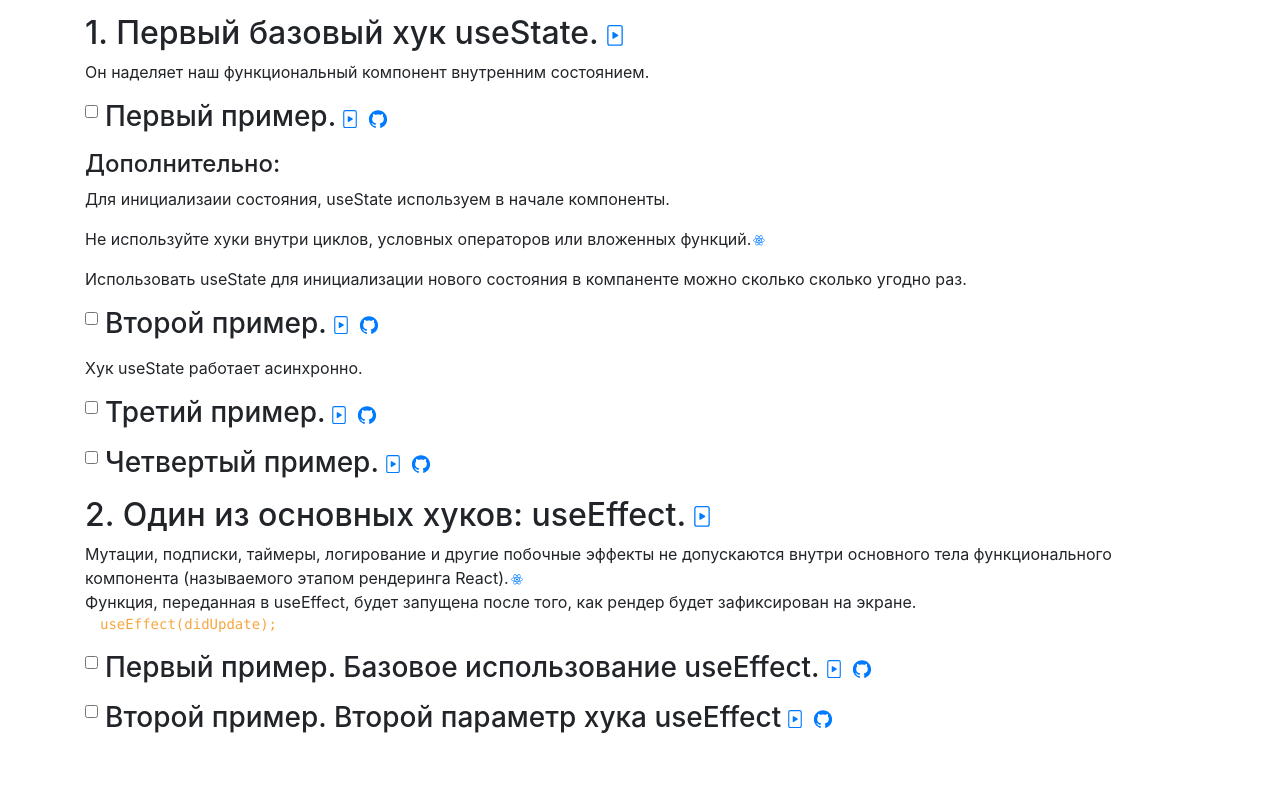
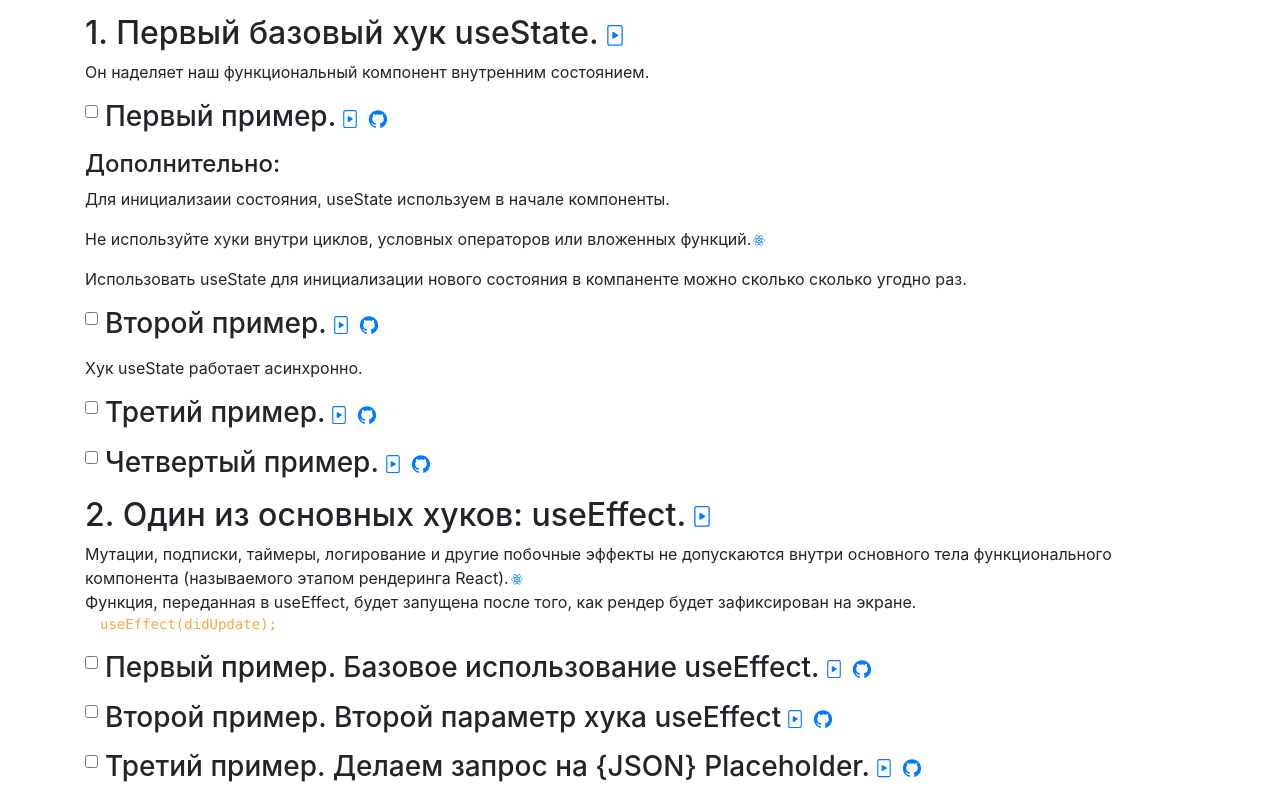
Before and after one commit to AVL68/react_hooks_compendium, a React (Create React App) app: page / in a window 1280 px wide. Shown: the part 234-1034 px from the top of the page. Before the commit the page ends 984 px from the top, so only its background shows below. Built offline with nearby package versions, Linux system fonts and the light colour scheme.

Commit message:
Lesson02. Добавил третий пример.

```diff
--- /dev/null
+++ b/src/Lesson02/L02_03_FetchPlaceholder.js
@@ -0,0 +1,32 @@
+import React, { useEffect, useState } from "react";
+
+export const L02_03_FetchPlaceholder = () => {
+  const [type, setType] = useState("users");
+  const [data, setData] = useState([]);
+
+  useEffect(() => {
+    fetch(`https://jsonplaceholder.typicode.com/${type}`)
+      .then((response) => response.json())
+      .then((json) => setData(json));
+  }, [type]);
+
+  return (
+    <>
+      <div className="card bg-light mb-3 shadow " style={{ width: "90%", maxHeight: "500px", overflow: "auto" }}>
+        <div className="card-body">
+          <h4> Ресурс: {type}</h4>
+          <button onClick={() => setType("users")} className="btn btn-outline-info mr-1">
+            Пользователи
+          </button>
+          <button onClick={() => setType("todos")} className="btn btn-outline-info mr-1">
+            Todo
+          </button>
+          <button onClick={() => setType("posts")} className="btn btn-outline-info">
+            Посты
+          </button>
+          <pre>{JSON.stringify(data, null, 2)}</pre>
+        </div>
+      </div>
+    </>
+  );
+};
--- a/src/Lesson02/L02_listOfContent.js
+++ b/src/Lesson02/L02_listOfContent.js
@@ -4,10 +4,12 @@ import ReactjsOrg from "../common/ReactjsOrg";
 import СodeHowText from "../common/СodeHowText";
 import { L02_01_baseUse } from "./L02_01_baseUse";
 import { L02_02_secondArgument } from "./L02_02_secondArgument";
+import { L02_03_FetchPlaceholder } from "./L02_03_FetchPlaceholder";
 
 export const L02_listOfContent = () => {
   const [seeExampl01, setSeeExampl01] = useState(false);
   const [seeExampl02, setSeeExampl02] = useState(false);
+  const [seeExampl03, setSeeExampl03] = useState(false);
   return (
     <>
       <HeaderForExampl
@@ -52,6 +54,20 @@ export const L02_listOfContent = () => {
           </p>
         </>
       ) : null}
+
+      <HeaderForExampl
+        seeExampl={seeExampl03}
+        setSeeExampl={setSeeExampl03}
+        label="Третий пример. Делаем запрос на {JSON} Placeholder."
+        WVLFSecond={1738}
+        GHFile="https://github.com/AVL68/react_hooks_compendium/blob/master/src/Lesson02/L02_01_baseUse.js"
+      />
+      {seeExampl03 ? (
+        <>
+          <p>Делаем запрос и получаем данные, в зависимости от выбранного ресурса.</p>
+          <L02_03_FetchPlaceholder />
+        </>
+      ) : null}
     </>
   );
 };
```
